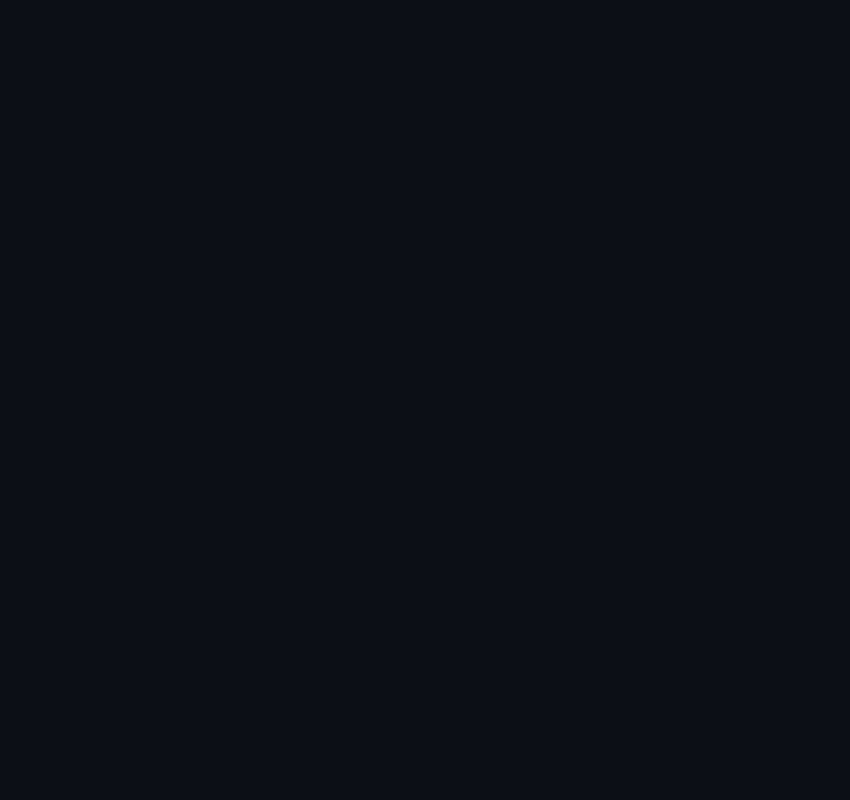
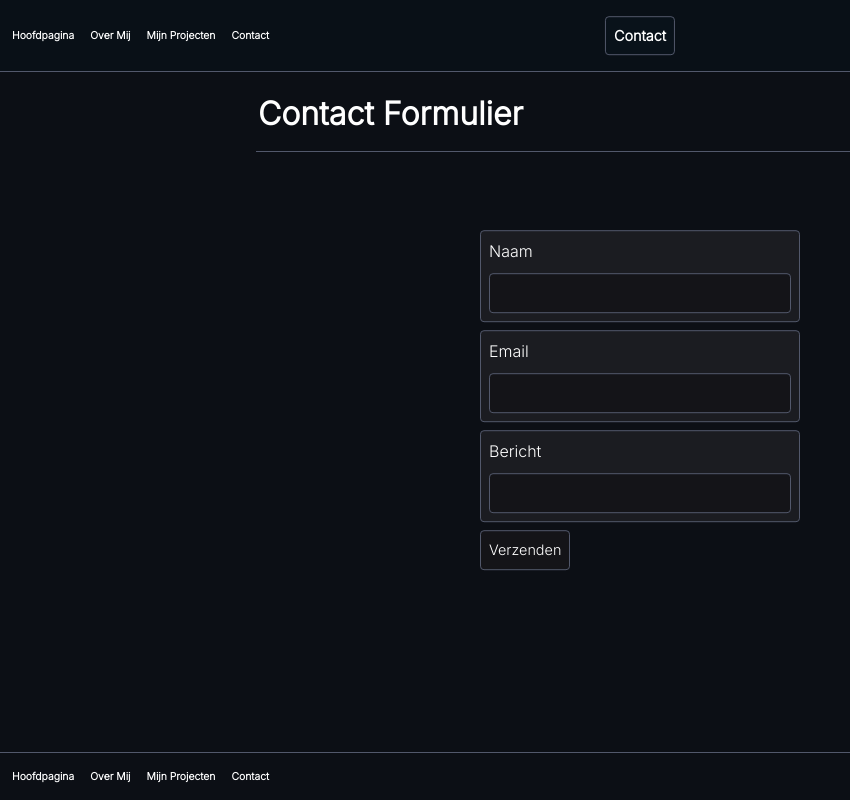
Before and after one commit to LFAGC/lfagc.github.io, a Next.js app: page /contact in a window 1280 px wide. Shown: the whole page, without its empty margins (0-850 px from the left). Built offline with nearby package versions, Linux system fonts and the light colour scheme.

Commit message:
Builded the contact page

```diff
--- a/app/(pages)/contact/page.js
+++ b/app/(pages)/contact/page.js
@@ -1,7 +1,13 @@
-import Input from 'postcss/lib/input.js';
+"use client"
+
 import Navbars from '../../components/navbar.js'
+import {useState } from 'react'
 
-import '../../styling/about.css';
+import React from 'react';
+import { useForm, ValidationError } from '@formspree/react';
+
+
+import '../../styling/contact.css';
 
 export let PageName = 'Contact'
 
@@ -11,9 +17,54 @@ export const metadata = {
 }
 
 export default function Home() {
+    const [submited, toggleSubmitted] = useState(false)
+    const [state, handleSubmit] = useForm("xaygjzqa");
+
+    const submitHandler = function(event) {
+        event.preventDefault();
+
+        toggleSubmitted(true)
+
+        setTimeout(function() {
+            toggleSubmitted(false)
+        }, 1500)
+
+        handleSubmit(event)
+    }
+
     return (
-        <div className='w-3/5 absolute left-1/2 top-0 -translate-x-1/2 h-full contact-container'>
+        <>
+            {Navbars(PageName)}
+            <div className='contact-container'>
+                <div className="contact-title">
+                    <p>Contact Formulier</p>
+                </div>
 
-        </div>
+                {!submited ? (
+                    <form method="POST" className='contact-form' onSubmit={submitHandler}>
+
+                        <div className='contact-input'>
+                            <span>Naam</span>
+                            <input type="text" name="name" required />
+                        </div>
+
+                        <div className='contact-input'>
+                            <span>Email</span>
+                            <input type="email" name="email" required/>
+                        </div>
+
+                        <div className='contact-input'>
+                            <span>Bericht</span>
+                            <input type="text" name="message" required/>
+                        </div>
+
+
+                        <button type="submit">Verzenden</button>
+                    </form>
+                ) : (
+                    <div className='contact-submitted-message'>Dankjewel, U hoort zo spoedig mogelijk van mij terug</div>
+                )}
+            </div>
+        </>
     )
 }
--- a/app/components/projects.js
+++ b/app/components/projects.js
@@ -5,6 +5,7 @@ import { useEffect, useState } from 'react';
 import Image from 'next/image.js';
 
 import '../globals.css'
+import '../styling/project.css'
 
 let Projects = function() {
     const [projects, setProjects] = useState([]);
--- a/app/styling/contact.css
+++ b/app/styling/contact.css
@@ -0,0 +1,142 @@
+.contact-container {
+    position: absolute;
+
+    top: 0;
+    left: 50%;
+
+    transform: translate(-50%, 0);
+
+    width: 60%;
+    height: 100%;
+}
+
+.contact-form {
+    position: absolute;
+
+    top: 50%;
+    left: 50%;
+
+    transform: translate(-50%, -50%);
+}
+
+.contact-title {
+    position: absolute;
+
+    top: 11vh;
+    left: 50%;
+
+    transform: translate(-50%, 0);
+
+    border-bottom: .1vh solid rgb(82, 88, 107);
+
+    width: 100%;
+    height: 8vh;
+}
+
+.contact-title p {
+    font-size: 4vh;
+    padding: .25vh;
+    font-weight: 600;
+}
+
+.contact-form {
+    position: relative;
+
+    height: max-content;
+    width: 40vh;
+}
+
+.contact-input {
+    position: relative;
+
+    width: 100%;
+    height: 11.5vh;
+
+    margin-bottom: 1vh;
+
+    border: .1vh solid rgb(82, 88, 107);
+    background-color: rgb(27, 28, 33);
+    border-radius: .5vh;
+}
+
+.contact-input span {
+    position: absolute;
+
+    top: 1vh;
+    left: 1vh;
+
+    font-size: 2vh;
+}
+
+.contact-input input{
+    position: absolute;
+
+    bottom: 1vh;
+    left: 1vh;
+
+    font-size: 1.8vh;
+
+    width: 95%;
+
+    border: .1vh solid rgb(82, 88, 107);
+    background-color: rgb(20, 20, 24);
+    border-radius: .5vh;
+
+    padding: 1vh;
+}
+
+.contact-input input:focus {
+    outline: none;
+}
+
+.contact-form button {
+    padding: 1vh;
+
+    border: .1vh solid rgb(82, 88, 107);
+    background-color: rgb(20, 20, 24);
+    border-radius: .5vh;
+
+    font-size: 1.8vh;
+}
+
+.contact-submitted-message {
+    position: absolute;
+
+    top: 25vh;
+    left: 50%;
+
+    transform: translate(-50%, 0);
+
+    width: 40vh;
+    height: max-content;
+
+    border: .1vh solid rgb(82, 88, 107);
+    background-color: rgb(27, 28, 33);
+    border-radius: .5vh;
+
+    font-size: 2vh;
+
+    padding: 1vh;
+}
+
+
+@media (max-width: 1000px) {
+    .contact-container {
+        width: 90%;
+    }
+
+    .contact-title p {
+        font-weight: 400;
+    }
+
+    .contact-title {
+        position: relative;
+        height: max-content;
+    }
+
+    .contact-form {
+        top: 35vh;
+        width: 100%;
+    }
+
+}
--- a/package.json
+++ b/package.json
@@ -9,6 +9,7 @@
     "lint": "next lint"
   },
   "dependencies": {
+    "@formspree/react": "^2.5.1",
     "@pdftron/webviewer": "^10.3.0",
     "@supabase/supabase-js": "^2.33.1",
     "autoprefixer": "10.4.15",
```
Also changed, not shown: app/styling/project.css (+10 -0 lines), public/imgs/projects/test.png, 1 other file (tests, documents, lock files or other folders).
